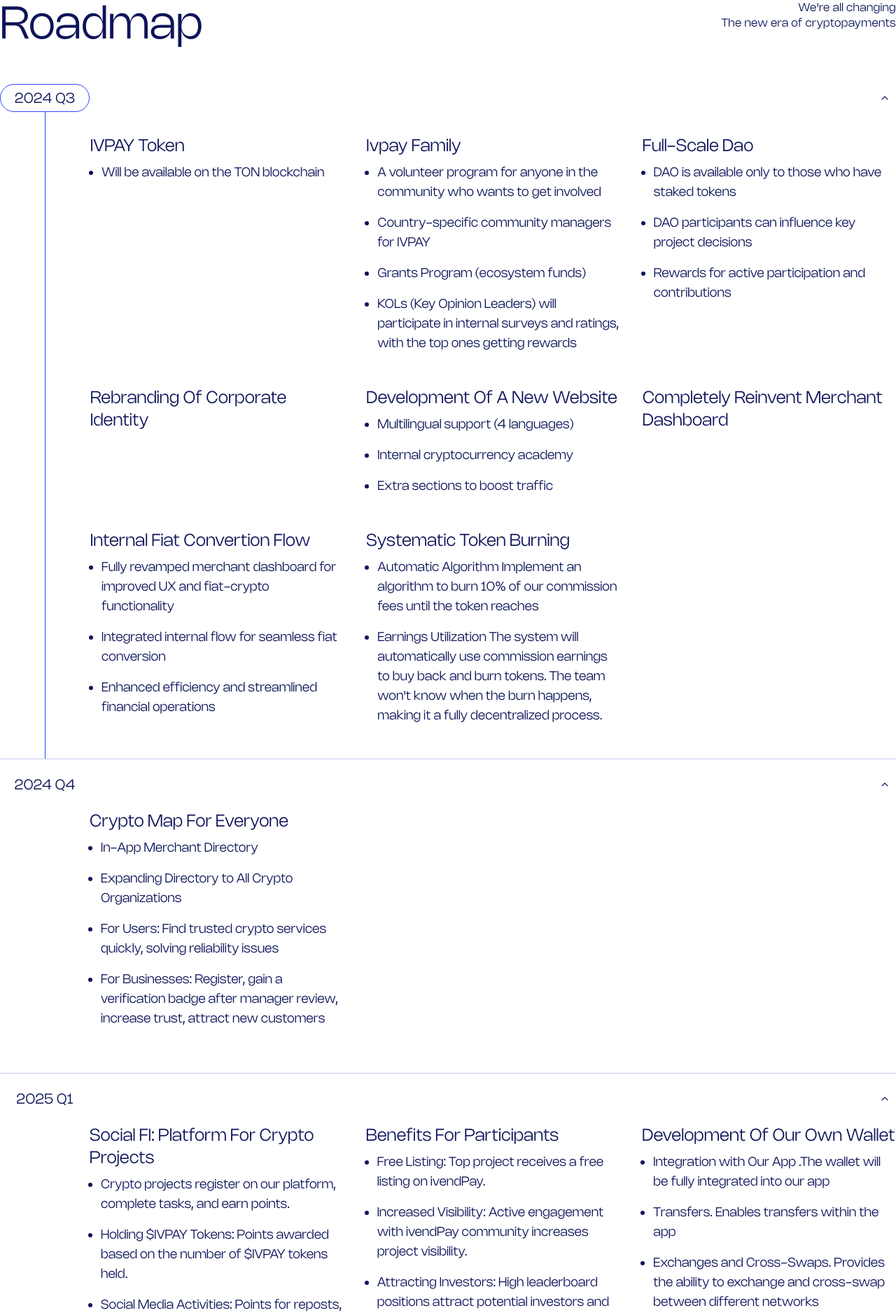
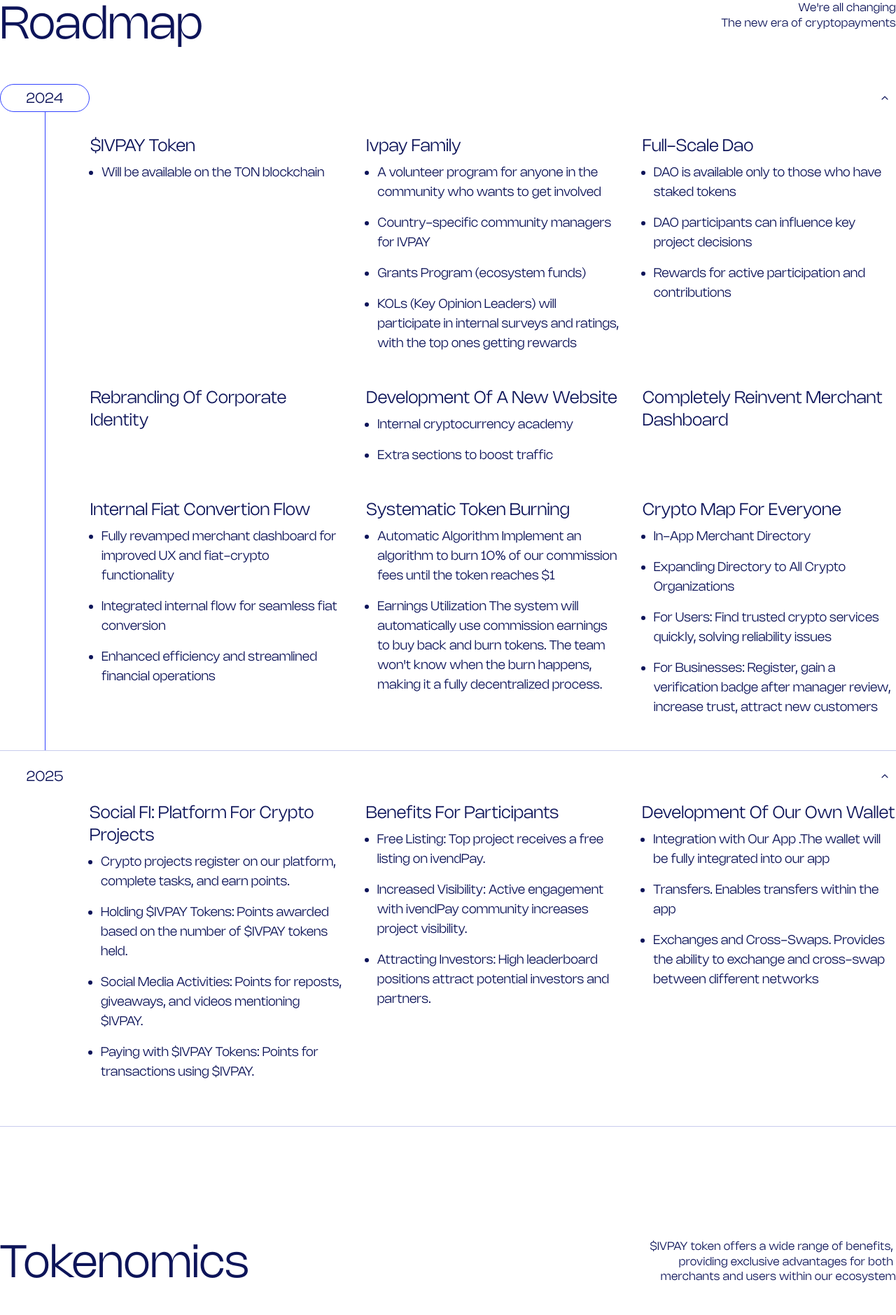
Before and after one commit to fedorivanenko/ivpay-website, a Next.js app: page /ecosystem in a window 1280 px wide. Shown: the part 800-2679 px from the top of the page at 70% size. Built offline with nearby package versions, Linux system fonts and the light colour scheme; what tailwind-gradient-mask-image would draw is missing.

Commit message:
change roadmap from Q to Years

```diff
--- a/components/data-providers/roadmap-provider.ts
+++ b/components/data-providers/roadmap-provider.ts
@@ -12,12 +12,12 @@ export type RoadmapQuarterType = {
 
 export const roadmapList: readonly RoadmapQuarterType[] = [
     {
-        id: '2024q3',
-        title: "2024 Q3",
+        id: '2024',
+        title: "2024",
         items: [
             {
                 id: "tocken",
-                title: "IVPAY Token",
+                title: "$IVPAY Token",
                 list: [
                     'Will be available on the TON blockchain'
                 ]
@@ -50,7 +50,7 @@ export const roadmapList: readonly RoadmapQuarterType[] = [
                 id: "website",
                 title: "Development of a new website",
                 list: [
-                    "Multilingual support (4 languages)",
+                   // "Multilingual support (4 languages)",
                     "Internal cryptocurrency academy",
                     "Extra sections to boost traffic"
                 ]
@@ -73,16 +73,10 @@ export const roadmapList: readonly RoadmapQuarterType[] = [
                 id: "burning",
                 title: "Systematic token burning",
                 list: [
-                    "Automatic Algorithm Implement an algorithm to burn 10% of our commission fees until the token reaches",
+                    "Automatic Algorithm Implement an algorithm to burn 10% of our commission fees until the token reaches $1",
                     "Earnings Utilization The system will automatically use commission earnings to buy back and burn tokens. The team won't know when the burn happens, making it a fully decentralized process."
                 ]
-            }
-        ]
-    },
-    {
-        id: '2024q4',
-        title: "2024 Q4",
-        items: [
+            },
             {
                 id:"map",
                 title: "Crypto map for everyone",
@@ -96,8 +90,8 @@ export const roadmapList: readonly RoadmapQuarterType[] = [
         ]
     },
     {
-        id: '2025q1',
-        title: "2025 Q1",
+        id: '2025',
+        title: "2025",
         items: [
             {
                 id: "social",
```
